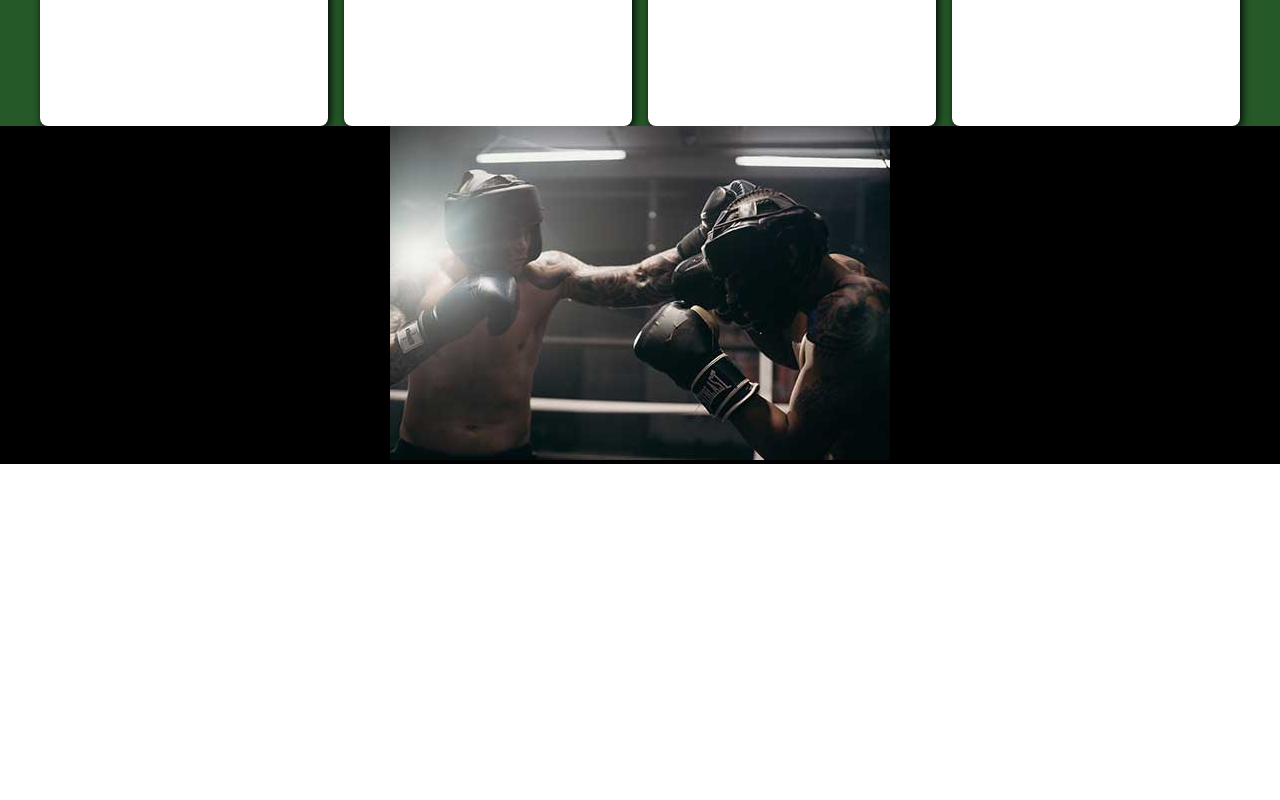
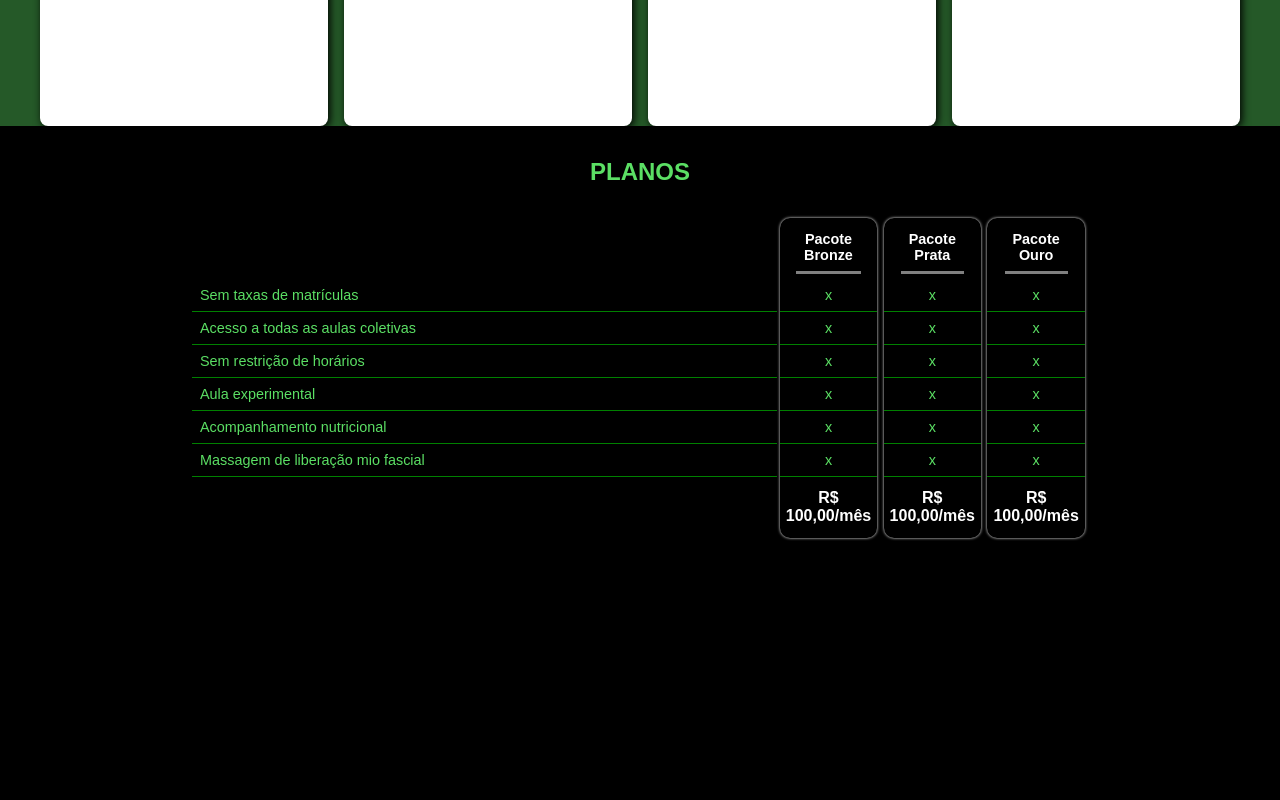
Before and after one commit to MendesIsrael/nextts-instituto, a Next.js app in the folder instituto/: page /vigor in a window 1280 px wide. Shown: the part 960-1760 px from the top of the page. Before the commit the page ends 1424 px from the top, so only its background shows below. Built offline with nearby package versions, Linux system fonts and the light colour scheme.

Commit message:
atulização

```diff
--- a/instituto/src/pages/vigor/index.tsx
+++ b/instituto/src/pages/vigor/index.tsx
@@ -1,4 +1,4 @@
-import { TitleVigor, VigorContainer, DivBoxGreen, Modalidades, Atividades } from "../../styles/pages/vigor";
+import { TitleVigor, VigorContainer, DivBoxGreen, Modalidades, Atividades, Pacotes, Planos, ItensPlanos, PrecoPlanos, TitlePlanos } from "../../styles/pages/vigor";
 
 import Image from 'next/legacy/image'
 import logoVigor from '../../assets/logos/logo-vigor.png'
@@ -19,7 +19,7 @@ export default function Vigor() {
       <VigorContainer>
         <p>A sua melhor opção na hora de levar uma vida mais saudável</p>
         <DivBoxGreen>
-          <h1>Conheça nossas modalidades</h1>
+          <h1>CONHEÇA NOSSAS MODALIDADES</h1>
           <Modalidades>
             <Atividades>
               <Image src={pilates}/>
@@ -43,7 +43,52 @@ export default function Vigor() {
             </Atividades>
           </Modalidades>
         </DivBoxGreen>
-        <Image src={lutas}/>
+
+        <Pacotes>
+          <h1>PLANOS</h1>
+          <Planos>
+            <ItensPlanos>
+              <TitlePlanos></TitlePlanos>
+              <p>Sem taxas de matrículas</p>
+              <p>Acesso a todas as aulas coletivas</p>
+              <p>Sem restrição de horários</p>
+              <p>Aula experimental</p>
+              <p>Acompanhamento nutricional</p>
+              <p>Massagem de liberação mio fascial</p>
+              <TitlePlanos></TitlePlanos>
+            </ItensPlanos>
+            <PrecoPlanos>
+              <TitlePlanos><p>Pacote<br/>Bronze</p></TitlePlanos>
+              <p>x</p>
+              <p>x</p>
+              <p>x</p>
+              <p>x</p>
+              <p>x</p>
+              <p>x</p>
+              <TitlePlanos>R$ 100,00/mês</TitlePlanos>
+            </PrecoPlanos>
+            <PrecoPlanos>
+              <TitlePlanos><p>Pacote<br/>Prata</p></TitlePlanos>
+              <p>x</p>
+              <p>x</p>
+              <p>x</p>
+              <p>x</p>
+              <p>x</p>
+              <p>x</p>
+              <TitlePlanos>R$ 100,00/mês</TitlePlanos>
+            </PrecoPlanos>
+            <PrecoPlanos>
+              <TitlePlanos><p>Pacote<br/>Ouro</p></TitlePlanos>
+              <p>x</p>
+              <p>x</p>
+              <p>x</p>
+              <p>x</p>
+              <p>x</p>
+              <p>x</p>
+              <TitlePlanos>R$ 100,00/mês</TitlePlanos>
+            </PrecoPlanos>
+          </Planos>
+        </Pacotes>
       </VigorContainer>
     </>
   )
--- a/instituto/src/styles/index.ts
+++ b/instituto/src/styles/index.ts
@@ -10,6 +10,9 @@ export const {
   theme,
   createTheme,
 } = createStitches({
+  media: {
+    bp1: '(max-width: 400px)',
+  },
   theme: {
     colors: {
       white       : '#fff',
--- a/instituto/src/styles/pages/vigor.ts
+++ b/instituto/src/styles/pages/vigor.ts
@@ -1,4 +1,6 @@
 import { styled } from "..";
+
+
 
 export const VigorContainer = styled('main', {
   backgroundColor : '$black',
@@ -24,8 +26,14 @@ export const DivBoxGreen = styled('div', {
 export const Modalidades = styled('div', {
   display          : 'flex',
   gap              : '1rem',
-  justifyContent  : 'center',
+  justifyContent   : 'center',
+
+  '@bp1': {
+    display:'block',
+  }
 });
+
+
 
 export const Atividades = styled('div', {
   width            : '18rem',
@@ -45,3 +53,52 @@ export const Atividades = styled('div', {
     padding        : '10px'
   }
 });
+
+export const Pacotes = styled('div', {
+  height           : '55rem',
+  color            : '$green100',
+  margin           : '2rem 15%',
+});
+
+export const Planos = styled('div', {
+  display          : 'flex',
+  marginTop        : '2rem',
+
+  p: {
+    textIndent     : '0',
+    fontSize       : '.9rem',
+    padding        : '0.5rem',
+    borderBottom   : '1px solid green',
+  },
+
+});
+
+export const ItensPlanos = styled('div', {
+  width            : '60rem',
+});
+
+export const PrecoPlanos = styled('div', {
+  width            : '10rem',
+  boxShadow        : '0px 0px 3px white',
+  borderRadius     : '10px',
+  margin           : '0 0.2rem',
+
+
+  p: {
+    textAlign      : 'center',
+  }
+});
+
+export const TitlePlanos = styled('div', {
+  fontSize         : '1rem',
+  height           : '3.8rem',
+  display          : 'flex',
+  alignItems       : 'center',
+  justifyContent   : 'center',
+  color            : '$white',
+  fontWeight       : '600',
+
+  p: {
+    borderBottom   : '3px solid gray',
+  }
+});
```
